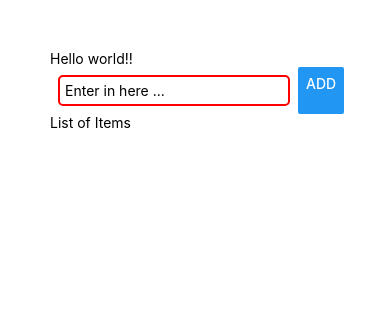
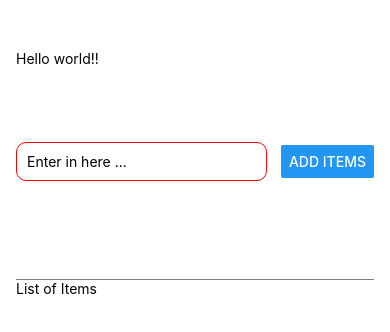
Before and after one commit to VuHoaBinh/mobile, a React Native app: screen / in a window 390 px wide. Shown: the top 332 px of the page. Built offline with nearby package versions, Linux system fonts and the light colour scheme.

Commit message:
update Add item list

```diff
--- a/App.js
+++ b/App.js
@@ -1,42 +1,62 @@
-import { StyleSheet, Text, View, Button } from "react-native";
+import { StyleSheet, Text, View, Button, Alert } from "react-native";
 import { TextInput } from "react-native-web";
+import { useState } from "react";
+export default function App() {
+  const [enterTextInput, setTextInput] = useState("");
+  const [enterListInput, setListInput] = useState([]);
 
-export default function App() {
+  function inputTextHandler(event) {
+    console.log(event);
+    setTextInput(event);
+  }
+
+  function addItemHandler() {
+    alert(enterTextInput);
+    setListInput((currentListInput) => [...currentListInput, enterTextInput]);
+  }
   return (
-    <View style={styles.container}>
+    <View style={styles.appContainer}>
       <Text>Hello world!!</Text>
-      <View style={styles.appContainer}>
+      <View style={styles.inputContainer}>
         <TextInput
+          style={styles.inputText}
           placeholder="Enter in here ... "
-          style={{
-            borderWidth: 2,
-            borderColor: "red",
-            padding: 5,
-            borderRadius: 5,
-            margin: 8,
-          }}
+          onChangeText={inputTextHandler}
         />
-        <Button
-          title="Add"
-          style={{
-            justifyContent: "center",
-            alignItems: "center",
-          }}
-        />
+        <Button title="Add items" onPress={addItemHandler} />
       </View>
-      <View>
+      <View style={styles.listItems}>
         <Text>List of Items</Text>
+        {enterListInput.map((index, item) => (
+          <Text key={index}>{item}</Text>
+        ))}
       </View>
     </View>
   );
 }
 
 const styles = StyleSheet.create({
-  container: {
-    padding: 50,
+  appContainer: {
+    flex: 1,
+    paddingTop: 50,
+    paddingHorizontal: 16,
+    width: "100%",
   },
-  appContainer: {
+  inputContainer: {
+    flex: 1,
     flexDirection: "row",
     justifyContent: "space-between",
+    alignItems: "center",
+    paddingBottom: 24,
+    borderBottomWidth: 1,
+    borderBottomColor: "gray",
   },
+  inputText: {
+    borderColor: "red",
+    width: "70%",
+    borderWidth: 1,
+    padding: 10,
+    borderRadius: 10,
+  },
+  listItems: { flex: 3 },
 });
```
